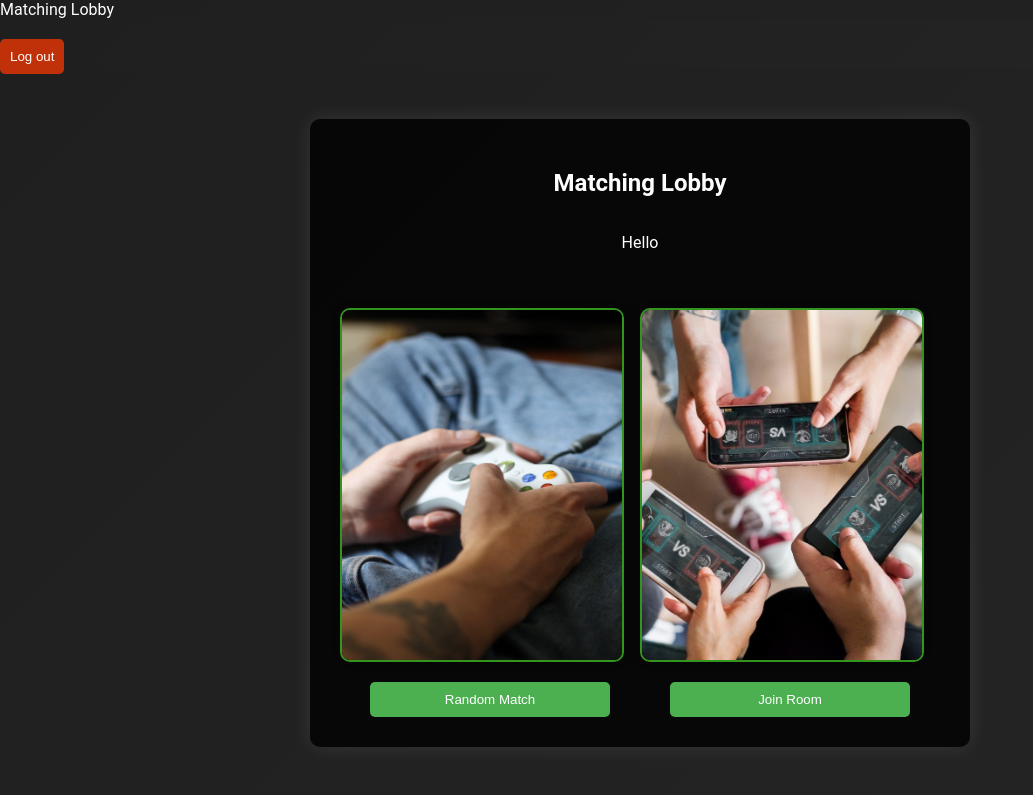
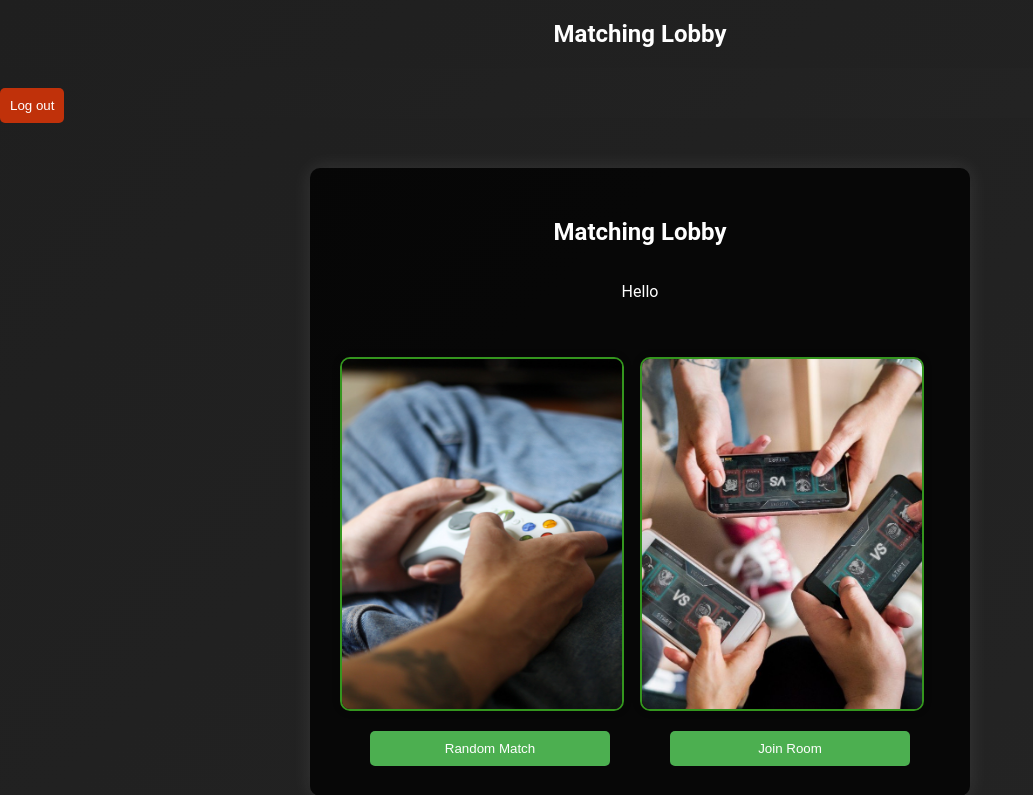
Before and after one commit to YanMinChan/F28CD_MatchmakingSys, a PHP site: page /prototype/matchingLobby.php in a window 1280 px wide. Shown: the top 795 px of the page, without its empty margins (0-1033 px from the left). Before the commit the page ends 749 px from the top, so only its background shows below. Run offline with PHP 8.4, Linux system fonts and the light colour scheme; the visitor is signed in with stand-in values (Sample User, id 1); data that the repository does not hold is empty.

Commit message:
Update matchingLobby.css

```diff
--- a/style/matchingLobby.css
+++ b/style/matchingLobby.css
@@ -21,6 +21,14 @@ body {
 	margin-left: auto;
     background-color: #c0310a;
 
+}
+
+.page-title {
+    text-align: center;
+    color: #ffffff; /* Adjust color to fit your theme */
+    font-size: 24px; /* Adjust size as needed */
+    margin: 20px 0; /* Provides some spacing above and below the title */
+    font-weight: bold; /* Makes the title stand out */
 }
 
 .container {
```
